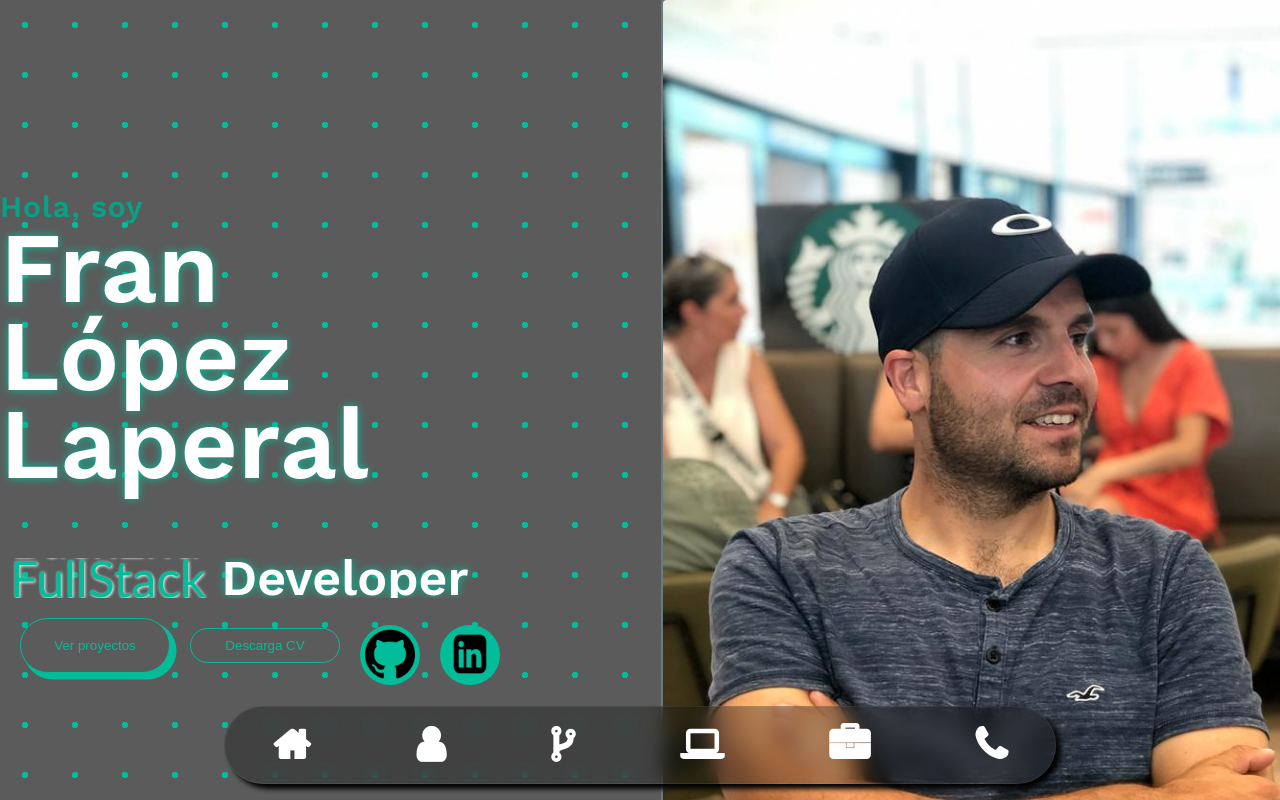
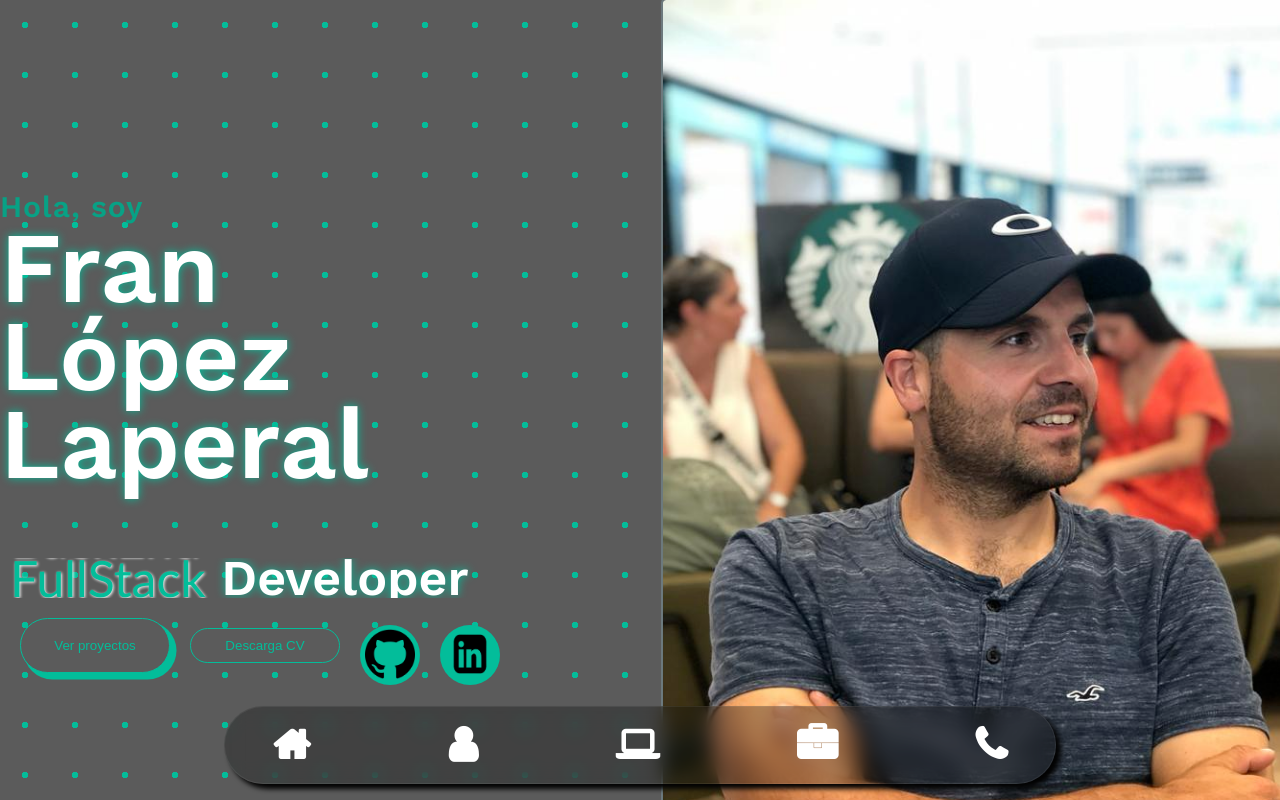
Before and after one commit to Fran-Lopez-Laperal/portfolio-2023, a React (Create React App) app: page / in a window 1280 px wide. Shown: the top 800 px of the page. Built offline with nearby package versions, Linux system fonts and the light colour scheme; a web font is replaced by a local one.

Commit message:
deshabilitado link educacón

```diff
--- a/src/components/NavBar/NavBar.jsx
+++ b/src/components/NavBar/NavBar.jsx
@@ -17,9 +17,9 @@ function NavBar() {
                         <div className='inner'>
                             <Link  className='fa fa-user' to='about-me' ></Link>
                         </div>
-                        <div className='inner'>
+                        {/* <div className='inner'>
                             <Link  className="fa fa-code-fork" aria-hidden="true" to='training'></Link>
-                        </div>
+                        </div> */}
                         <div className='inner'>
                             <Link className="fa fa-laptop" aria-hidden="true" to='hard-skills'></Link>
                         </div>
```
